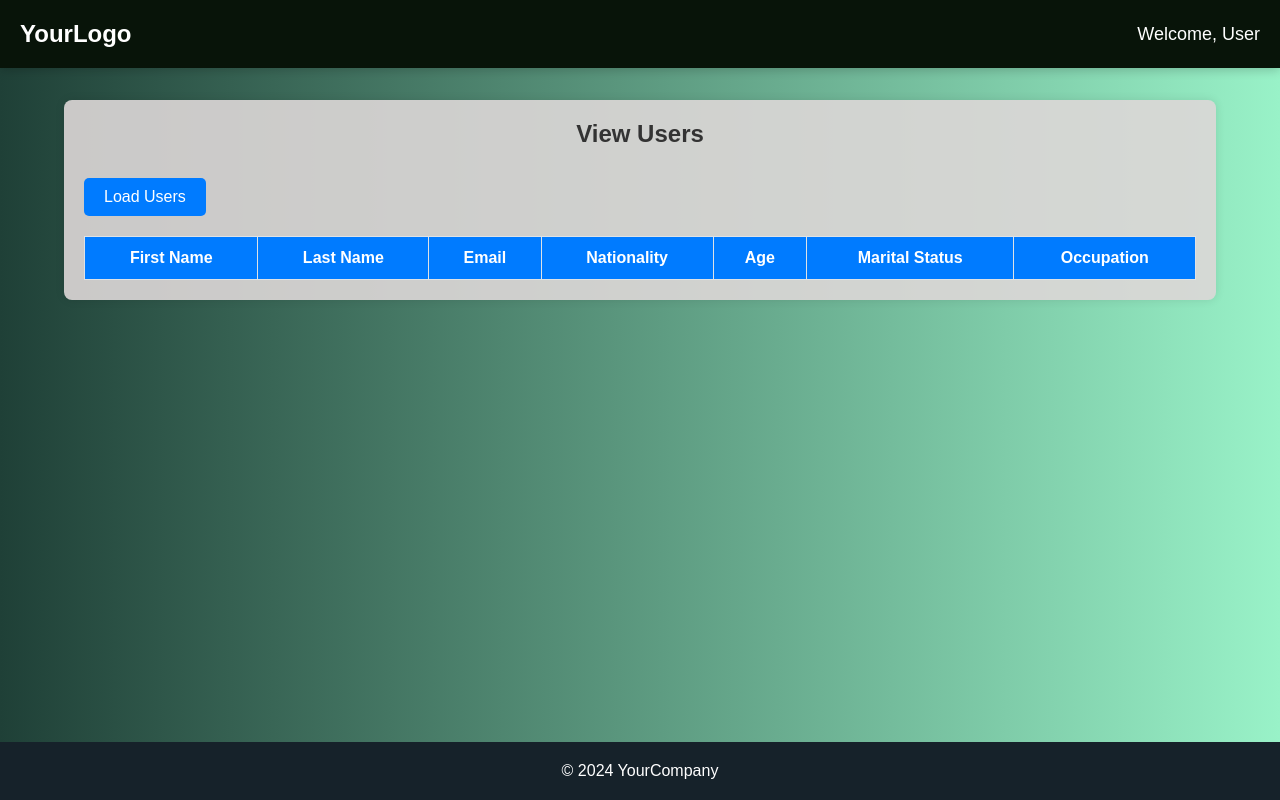
After one commit to Mickeydoe/Project-Nebula, a PHP site: page /viewusers.html in a window 1280 px wide. The commit adds this page. Run offline with PHP 8.4, Linux system fonts and the light colour scheme; lists and menus that the app fills with data are empty.

Commit message:
Added new files

```diff
--- a/static/styles.css
+++ b/static/styles.css
@@ -7,51 +7,159 @@
 
 /* General Styles */
 body {
-    font-family: 'Arial', sans-serif;
-    background: url('/assets/road.jpg') no-repeat center center fixed;
-    background-size: cover;
-    display: flex;
-    justify-content: center;
-    align-items: center;
-    height: 100vh;
+    font-family: Arial, sans-serif;
+    background: linear-gradient(to right, #1f4037, #99f2c8); /* Gradient background */
     color: #333;
+    margin: 0;
+    padding: 0;
+
 }
 
-/* Container Styles */
+/* Header Styles */
+.header {
+    display: flex;
+    justify-content: space-between;
+    align-items: center;
+    padding: 20px;
+    background-color: #081409; /* Dark background for header */
+    color: white;
+    width: 100%;
+    position: fixed;
+    top: 0;
+    z-index: 1000;
+    box-shadow: 0 2px 10px rgba(0, 0, 0, 0.2);
+}
+
+/* Logo Styles */
+.logo {
+    font-size: 24px;
+    font-weight: bold;
+}
+
+/* User Info Styles */
+.user-info {
+    display: flex;
+    align-items: center;
+    font-size: 18px;
+}
+
+.user-info i {
+    margin-right: 10px;
+    font-size: 20px;
+}
+
+/* Main Content Styles */
 .container {
-    background: rgba(255, 255, 255, 0.9);
+    background: rgba(221, 215, 215, 0.9);
     padding: 20px;
     border-radius: 8px;
-    box-shadow: 0 0 10px rgba(0,0,0,0.1);
-    max-width: 800px;
-    width: 100%;
+    box-shadow: 0 0 10px rgba(0, 0, 0, 0.1);
+    max-width: 1200px;
+    width: 90%; /* Adjusted width */
+    margin: 100px auto 0 auto; /* Centered container */
+}
+
+.dashboard-header {
+    text-align: center;
+    margin-bottom: 30px;
+}
+
+.dashboard-header h2 {
+    font-size: 28px;
+    color: #0f2027; /* Matching the header color */
+}
+
+/* Table Styles */
+.table-responsive {
+    margin-top: 20px;
+    overflow-x: auto; /* Enable horizontal scrolling if needed */
+}
+
+.table {
+    width: 100%; /* Full width table */
+    border-collapse: collapse;
+    margin: 0 auto; /* Center table */
+}
+
+.table th, .table td {
+    text-align: center;
+    vertical-align: middle;
+    padding: 12px 15px;
+    border: 1px solid #dee2e6; /* Border for table cells */
+}
+
+.table th {
+    background-color: #007bff;
+    color: #ffffff;
+    font-weight: bold;
+}
+
+.table tbody tr:nth-child(odd) {
+    background-color: #f2f2f2;
+}
+
+.table tbody tr:hover {
+    background-color: #e9ecef;
+}
+
+/* Button Styles */
+button, .btn {
+    padding: 10px 20px;
+    background-color: #007BFF;
+    border: none;
+    color: white;
+    border-radius: 5px;
+    cursor: pointer;
+    font-size: 16px;
+    transition: background-color 0.3s;
+    display: inline-block; /* Align buttons properly */
     text-align: center;
 }
 
-/* Heading Styles */
-h1 {
+button:hover, .btn:hover {
+    background-color: #0056b3;
+}
+
+/* Input Styles */
+input[type="text"], input[type="password"] {
+    padding: 12px 15px; /* Increased padding for better spacing */
     margin-bottom: 20px;
-    font-size: 24px;
-    color: #007BFF;
+    border: 1px solid #ddd;
+    border-radius: 8px; /* Slightly larger border-radius for a modern look */
+    width: 100%;
+    font-size: 16px; /* Consistent font size for readability */
+    transition: border-color 0.3s, box-shadow 0.3s; /* Added box-shadow transition */
 }
-h2 {
-    margin-bottom: 15px;
-    font-size: 20px;
-    color: #333;
+
+input[type="text"]:focus, input[type="password"]:focus {
+    border-color: #007BFF;
+    box-shadow: 0 0 0 3px rgba(0, 123, 255, 0.25); /* Added subtle shadow on focus */
+    outline: none;
 }
+
+
+/* Footer Styles */
+.footer {
+    text-align: center;
+    padding: 20px;
+    background-color: #16222A;
+    color: white;
+    position: fixed;
+    width: 100%;
+    bottom: 0;
+}
+
+/* Additional Styles */
 ul {
     text-align: left;
     margin: 0 auto 20px auto;
     display: inline-block;
-    text-align: left;
 }
 
 li {
     margin-bottom: 10px;
 }
 
-
-/* Guest List Styles */
 .guest {
     border-bottom: 1px solid #ccc;
     padding: 10px 0;
@@ -74,7 +182,6 @@ li {
     color: #dc3545;
 }
 
-/* Link Styles */
 .view-link {
     display: inline-block;
     padding: 10px 20px;
@@ -90,59 +197,3 @@ li {
 .view-link:hover {
     background-color: #0056b3;
 }
-
-/* Button Styles */
-button {
-    padding: 10px;
-    background-color: #007BFF;
-    border: none;
-    color: white;
-    border-radius: 5px;
-    cursor: pointer;
-    font-size: 16px;
-    transition: background-color 0.3s;
-}
-
-button:hover {
-    background-color: #0056b3;
-}
-
-/* Input Styles */
-input[type="text"], input[type="password"] {
-    padding: 10px;
-    margin-bottom: 20px;
-    border: 1px solid #ddd;
-    border-radius: 5px;
-    width: 100%;
-    transition: border-color 0.3s;
-}
-
-input[type="text"]:focus, input[type="password"]:focus {
-    border-color: #007BFF;
-    outline: none;
-}
-
-/* Slideshow Styles */
-.slideshow-container {
-    position: absolute;
-    top: 0;
-    left: 0;
-    width: 100%;
-    height: 100%;
-    overflow: hidden;
-    z-index: -1; /* Place behind content */
-}
-
-.slide {
-    position: absolute;
-    width: 100%;
-    height: 100%;
-    background-size: cover;
-    background-position: center;
-    opacity: 0;
-    transition: opacity 1s ease-in-out;
-}
-
-.slide.active {
-    opacity: 1;
-}
--- a/static/users.txt
+++ b/static/users.txt
@@ -3,3 +3,6 @@ jane,jane123
 andy,andy123
 van,van123
 kofi,kofi123
+
+
+Changed lambda
--- /dev/null
+++ b/static/viewusers.html
@@ -0,0 +1,77 @@
+<!DOCTYPE html>
+<html lang="en">
+<head>
+    <meta charset="UTF-8">
+    <meta name="viewport" content="width=device-width, initial-scale=1.0">
+    <title>View Users</title>
+    <link rel="stylesheet" href="styles.css"> <!-- Updated link -->
+</head>
+<body>
+    <header class="header">
+        <div class="logo">YourLogo</div>
+        <div class="user-info">
+            <i class="fas fa-user"></i> <!-- FontAwesome icon -->
+            <span>Welcome, User</span>
+        </div>
+    </header>
+
+    <div class="container mt-5">
+        <h2 class="dashboard-header">View Users</h2>
+        <button id="getusers" class="btn btn-primary mb-3">Load Users</button>
+        <div class="table-responsive">
+            <table class="table table-striped table-bordered" id="userTable">
+                <thead>
+                    <tr>
+                        <th>First Name</th>
+                        <th>Last Name</th>
+                        <th>Email</th>
+                        <th>Nationality</th>
+                        <th>Age</th>
+                        <th>Marital Status</th>
+                        <th>Occupation</th>
+                    </tr>
+                </thead>
+                <tbody>
+                    <!-- User data will be inserted here -->
+                </tbody>
+            </table>
+        </div>
+    </div>
+
+    <footer class="footer">
+        &copy; 2024 YourCompany
+    </footer>
+
+    <!-- jQuery and Bootstrap JS -->
+    <script src="https://code.jquery.com/jquery-3.6.0.min.js"></script>
+    <script src="https://maxcdn.bootstrapcdn.com/bootstrap/4.5.2/js/bootstrap.min.js"></script>
+    <!-- Custom Script -->
+    <script>
+        var API_ENDPOINT = "https://p7gg6q99kk.execute-api.us-east-1.amazonaws.com/prod";
+        document.getElementById("getusers").onclick = function(){
+            $.ajax({
+                url: API_ENDPOINT,
+                type: 'GET',
+                contentType: 'application/json; charset=utf-8',
+                success: function (response) {
+                    $('#userTable tbody tr').remove();
+                    jQuery.each(response, function(i, data) {
+                        $("#userTable tbody").append("<tr> \
+                            <td>" + data['FirstName'] + "</td> \
+                            <td>" + data['LastName'] + "</td> \
+                            <td>" + data['Email'] + "</td> \
+                            <td>" + data['Nationality'] + "</td> \
+                            <td>" + data['Age'] + "</td> \
+                            <td>" + data['MaritalStatus'] + "</td> \
+                            <td>" + data['Occupation'] + "</td> \
+                            </tr>");
+                    });
+                },
+                error: function () {
+                    alert("Error retrieving user data.");
+                }
+            });
+        }
+    </script>
+</body>
+</html>
```
Also changed, not shown: static/dashboard.php (+112 -38 lines), static/index.html (+13 -6 lines), static/script.js (+7 -31 lines), static/newuser.html (line endings or trailing spaces).
